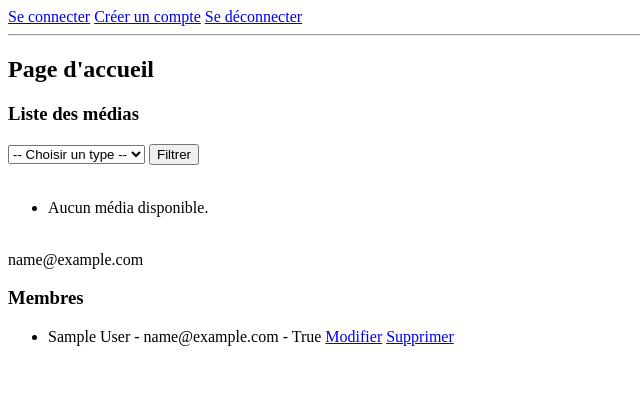
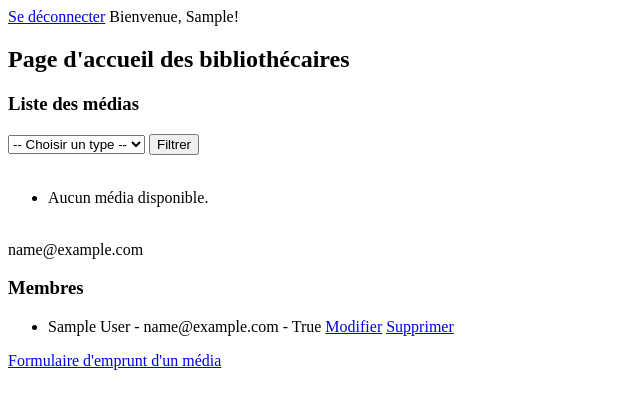
Before and after one commit to Emmatremlet/project-library, a Django app: page / in a window 1280 px wide. Shown: the top 409 px of the page, without its empty margins (0-640 px from the left). Run offline with Django 5.2, Linux system fonts and the light colour scheme; the visitor is signed in with stand-in values (Sample User, id 1); data comes from the database, SQL or seed files in the repository; data that the repository does not hold is empty.

Commit message:
improve the navbar and home page for authentification

```diff
--- a/library/templates/base.html
+++ b/library/templates/base.html
@@ -8,16 +8,14 @@
 </head>
 <body>
     <nav>
-        {% if member.is_active %}
+        {% if user.is_active %}
             <a href="{% url 'logout' %}">Se déconnecter</a>
-            <span>Bienvenue, {{ member.first_name }}!</span>
+            <span>Bienvenue, {{ user.first_name }}!</span>
         {% else %}
             <a href="{% url 'login' %}">Se connecter</a>
             <a href="{% url 'register' %}">Créer un compte</a>
-            <a href="{% url 'logout' %}">Se déconnecter</a>
         {% endif %}
     </nav>
-    <hr>
     {% block content %}
 
     {% endblock %}
--- a/library/templates/home.html
+++ b/library/templates/home.html
@@ -1,7 +1,11 @@
 {% extends 'base.html' %}
 
 {% block content %}
-    <h2> Page d'accueil </h2>
+    {% if user.is_staff %}
+        <h2> Page d'accueil des bibliothécaires </h2>
+    {% else %}
+        <h2> Page d'accueil</h2>
+    {% endif %}
 
     <h3>Liste des médias</h3>
     <form method="GET" action="{% url 'home' %}">
@@ -38,6 +42,7 @@
                 </li>
                 {% endfor %}
             </ul>
+            <a href="{% url 'borrow_create' %}">Formulaire d'emprunt d'un média</a>
         {% else %}
             <a href="{% url 'borrow_create' %}">Formulaire d'emprunt d'un média</a>
         {% endif %}
```
Also changed, not shown: 1 other file.
